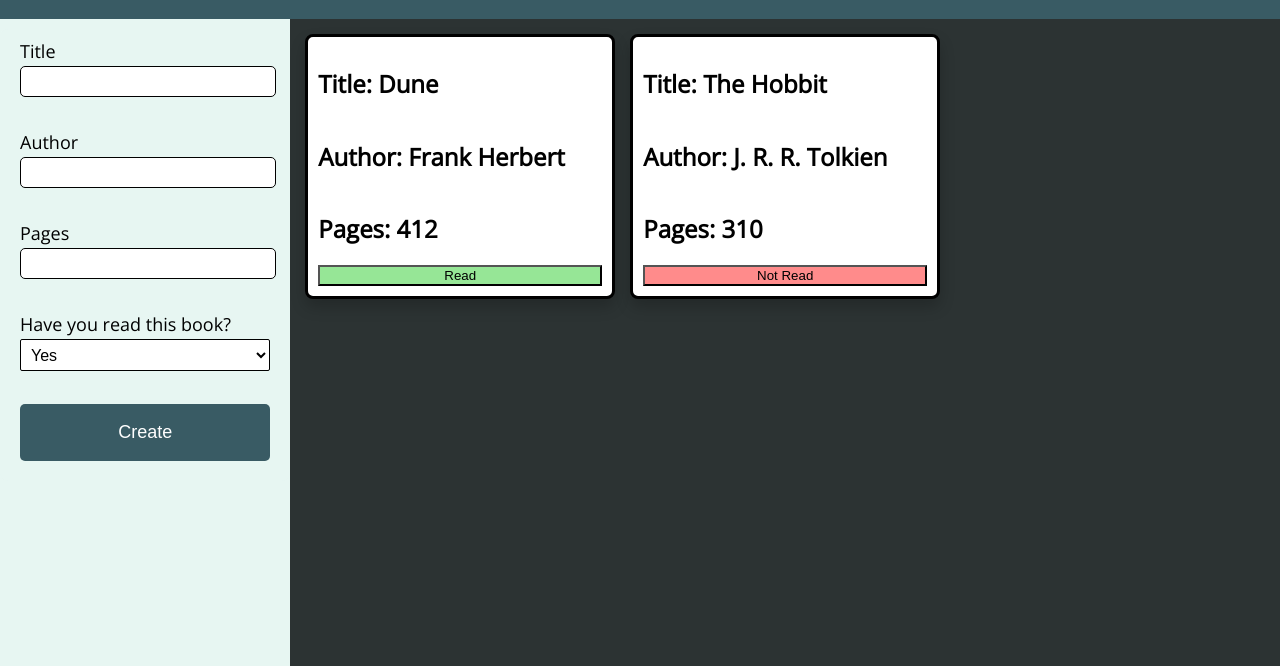
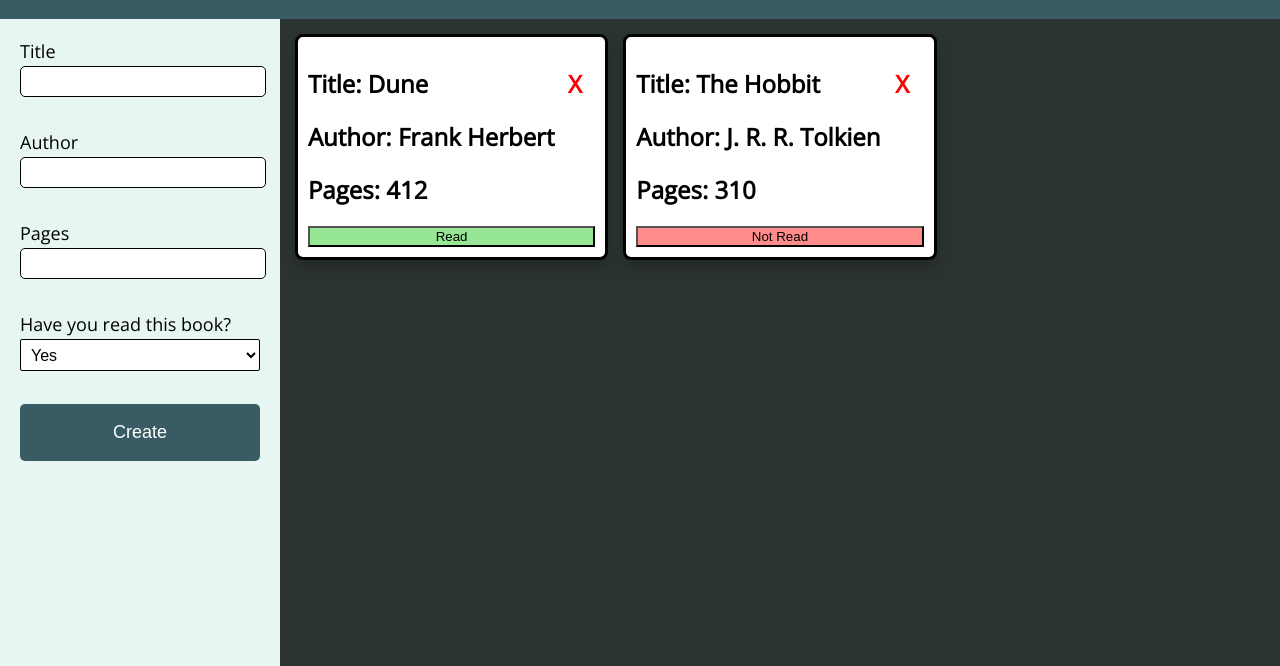
Before and after one commit to c-yip/library, a plain HTML site: page index.html in a window 1280 px wide. Shown: the part 67-733 px from the top of the page. Drawn offline with nearby package versions, Linux system fonts and the light colour scheme.

Commit message:
Add close button to display.

```diff
--- a/script.js
+++ b/script.js
@@ -54,9 +54,14 @@ function displayLibrary() {
     }
     libraryContent = `
       <div class="card">
-        <h2>Title: ${book.title}</h2>
-        <h2>Author: ${book.author}</h2>
-        <h2>Pages: ${book.pages}</h2>
+        <div class="close">
+          <h2>X</h2>
+        </div>
+        <div class="card-text">
+          <h2>Title: ${book.title}</h2>
+          <h2>Author: ${book.author}</h2>
+          <h2>Pages: ${book.pages}</h2>
+        </div>
         ${readButton}
       </div>
       `;
--- a/style.css
+++ b/style.css
@@ -98,12 +98,19 @@ input[type="submit"] {
 
 .card {
   background-color: #ffff;
-  display: flex;
-  flex-direction: column;
+  display: grid;
+  grid-template-areas:
+    "card-text close"
+    "button button"
+    ;
   border-radius: 8px;
   border: 3px solid #000000;
   box-shadow: 0px 8px 15px rgb(0 0 0 / 20%);
   padding: 10px;
+}
+
+.readButton {
+  grid-area: button;
 }
 
 .readButton.read {
@@ -113,3 +120,12 @@ input[type="submit"] {
 .readButton.unread {
   background-color: rgb(255, 139, 139);
 }
+
+.close {
+  grid-area: close;
+  color: red;
+}
+
+.card-text {
+  grid-area: card-text;
+}
```
